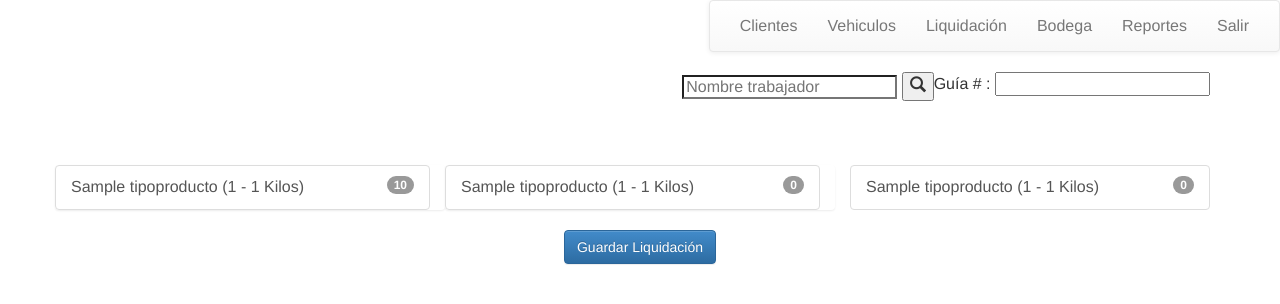
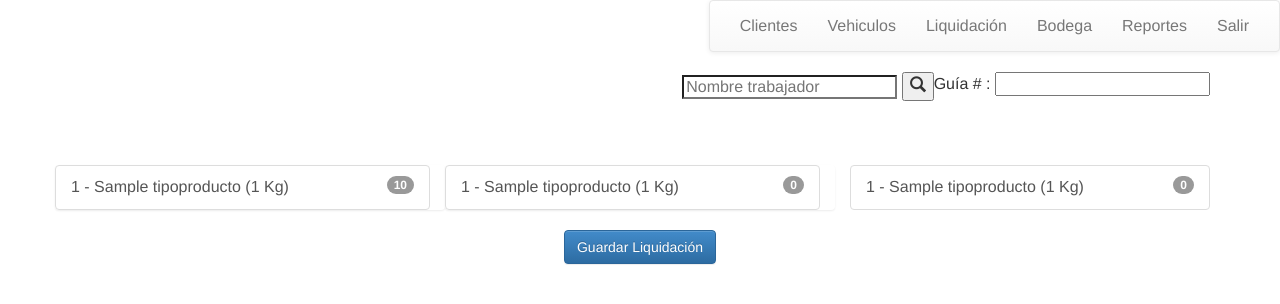
Before and after one commit to aether7/sagyv, a Django app: a page that uses sagyv/main/templates/liquidacion/index.html in a window 1280 px wide. Shown: the top 304 px of the page. Run offline with Django 3.2, Linux system fonts and the light colour scheme; tables that the repository leaves empty hold one stand-in row (values such as "Sample post"); some libraries are stand-ins or nearby versions.

Commit message:
nueva descripción productos

```diff
--- a/sagyv/main/templates/liquidacion/index.html
+++ b/sagyv/main/templates/liquidacion/index.html
@@ -19,7 +19,7 @@
             <div id="stock_inicial" class="col-md-4 list-group">
                 {% for producto in productos %}
                     <a href="#" class="list-group-item" data-cantidad="{{producto.stock}}">
-                        {{producto.tipo_producto.nombre}} ({{producto.codigo}} - {{producto.peso}} Kilos)
+                        {{ producto.codigo }} - {{ producto.tipo_producto.nombre }} ({{ producto.peso }} Kg)
                         <span class="badge" id="id_initial_{{producto.id}}">{{producto.stock}}</span>
                     </a>
                 {% endfor %}
@@ -27,8 +27,9 @@
 
             <div id="stock_actual" class="col-md-4 list-group">
                 {% for producto in productos %}
-                    <a href="#" class="list-group-item" onclick="App.liquidacionController.showModal({{producto.id}})" data-cantidad="0">
-                        {{producto.tipo_producto.nombre}} ({{producto.codigo}} - {{producto.peso}} Kilos)
+                    <a href="#" class="list-group-item"
+                        onclick="App.liquidacionController.showModal({{producto.id}})" data-cantidad="0">
+                        {{ producto.codigo }} - {{ producto.tipo_producto.nombre }} ({{ producto.peso}} Kg)
                         <span class="badge" id="id_actual_{{producto.id}}">0</span>
                     </a>
                 {% endfor %}
@@ -37,7 +38,7 @@
             <div id="stock_gastado" class="col-md-4">
                 {% for producto in productos %}
                     <a href="#" class="list-group-item" data-cantidad="0">
-                        {{producto.tipo_producto.nombre}} ({{producto.codigo}} - {{producto.peso}} Kilos)
+                        {{ producto.codigo }} - {{ producto.tipo_producto.nombre }} ({{ producto.peso }} Kg)
                         <span class="badge" id="id_gastado_{{producto.id}}">0</span>
                     </a>
                 {% endfor %}
```
